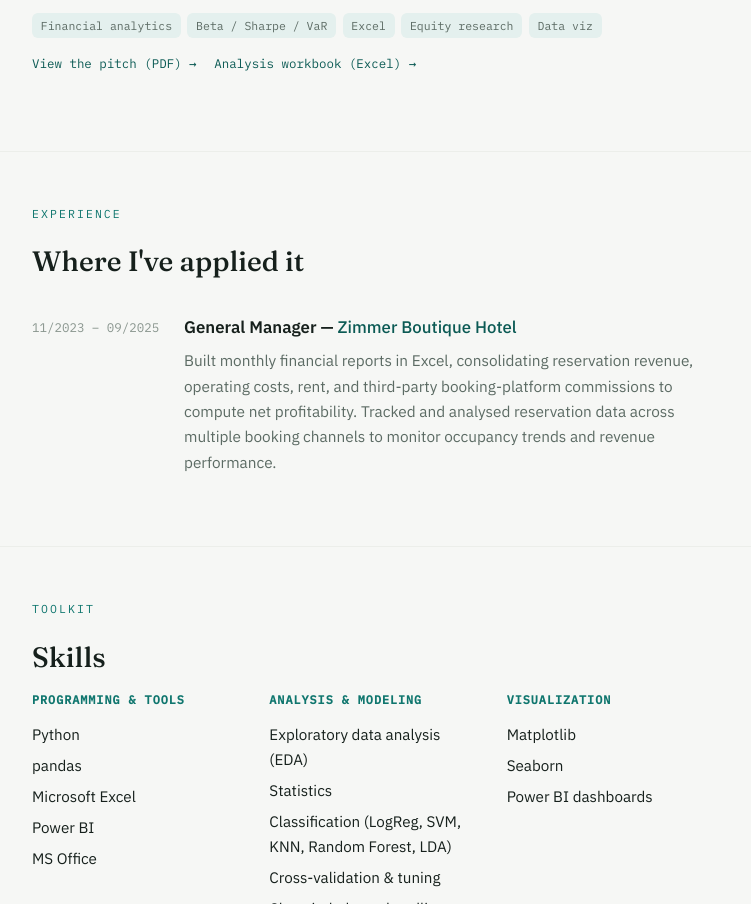
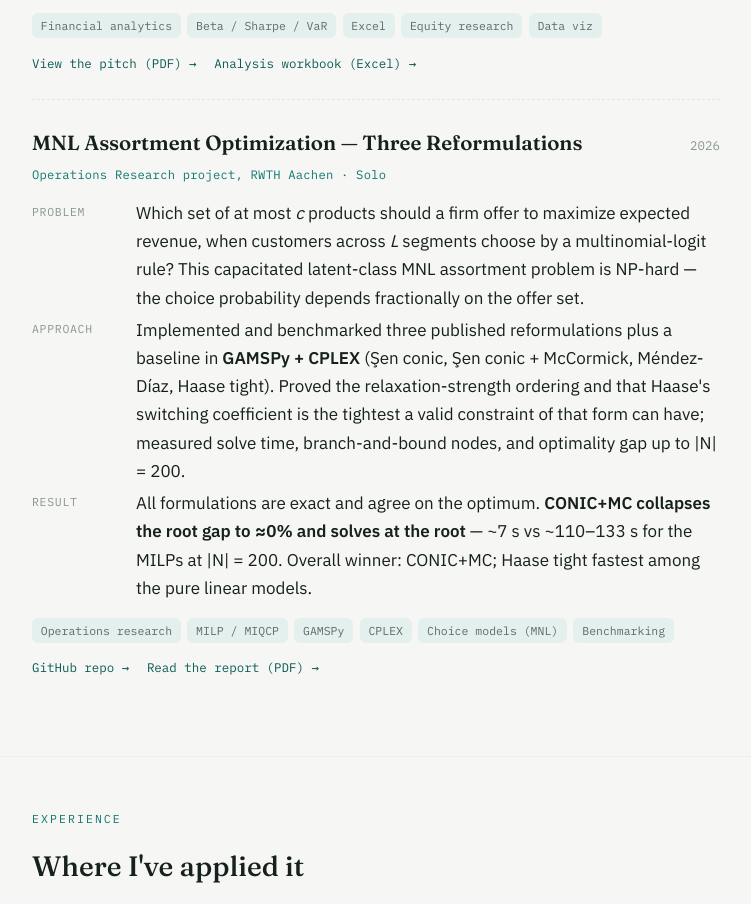
Before and after one commit to faridbabayev999/faridbabayev999.github.io, a plain HTML site: page index.html in a window 1280 px wide. Shown: the part 3217-4121 px from the top of the page, without its empty margins (264-1015 px from the left). Drawn offline with Linux system fonts and the light colour scheme.

Commit message:
Add MNL assortment optimization project (4th project)

```diff
--- a/index.html
+++ b/index.html
@@ -321,6 +321,26 @@
           <a href="https://faridbabayev999.github.io/nvidia-analysis-workbook.xlsx" target="_blank" rel="noopener">Analysis workbook (Excel) →</a>
         </div>
       </article>
+
+      <article class="project">
+        <div class="project-head">
+          <h3>MNL Assortment Optimization — Three Reformulations</h3>
+          <span class="year">2026</span>
+        </div>
+        <p class="role">Operations Research project, RWTH Aachen · Solo</p>
+        <dl class="par">
+          <dt>Problem</dt><dd>Which set of at most <em>c</em> products should a firm offer to maximize expected revenue, when customers across <em>L</em> segments choose by a multinomial-logit rule? This capacitated latent-class MNL assortment problem is NP-hard — the choice probability depends fractionally on the offer set.</dd>
+          <dt>Approach</dt><dd>Implemented and benchmarked three published reformulations plus a baseline in <strong>GAMSPy + CPLEX</strong> (Şen conic, Şen conic + McCormick, Méndez-Díaz, Haase tight). Proved the relaxation-strength ordering and that Haase's switching coefficient is the tightest a valid constraint of that form can have; measured solve time, branch-and-bound nodes, and optimality gap up to |N| = 200.</dd>
+          <dt>Result</dt><dd>All formulations are exact and agree on the optimum. <strong>CONIC+MC collapses the root gap to ≈0% and solves at the root</strong> — ~7 s vs ~110–133 s for the MILPs at |N| = 200. Overall winner: CONIC+MC; Haase tight fastest among the pure linear models.</dd>
+        </dl>
+        <div class="tags">
+          <span class="tag-chip">Operations research</span><span class="tag-chip">MILP / MIQCP</span><span class="tag-chip">GAMSPy</span><span class="tag-chip">CPLEX</span><span class="tag-chip">Choice models (MNL)</span><span class="tag-chip">Benchmarking</span>
+        </div>
+        <div class="proj-links">
+          <a href="https://github.com/faridbabayev999/mnl-assortment-optimization" target="_blank" rel="noopener">GitHub repo →</a>
+          <a href="https://github.com/faridbabayev999/mnl-assortment-optimization/blob/main/MNL_reformulations_report.pdf" target="_blank" rel="noopener">Read the report (PDF) →</a>
+        </div>
+      </article>
     </div>
   </section>
 
```
